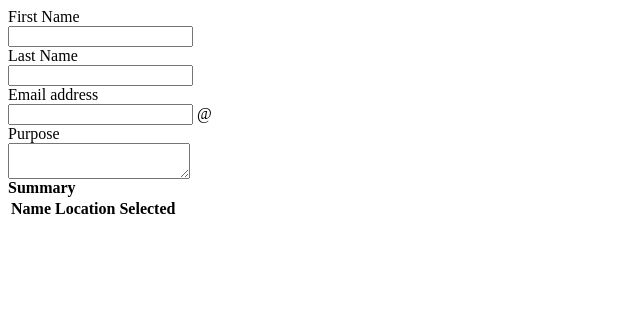
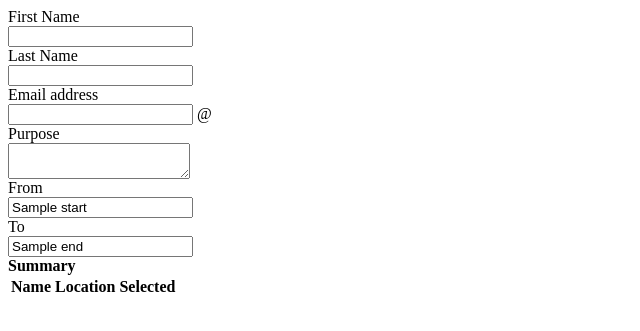
Before and after one commit to verleihtool/verleihtool, a Django app: template depot/templates/depot/checkout-form.html in a window 1280 px wide. Shown: the top 331 px of the page, without its empty margins (0-640 px from the left). Run offline with Django 3.2, Linux system fonts and the light colour scheme; the template is opened without the code that fills it: most values are stand-ins (such as "Sample title", 1, 10 or a date in 2020); lists and menus that the app fills with data are empty.

Commit message:
Date picking now appears outside of form, readonly in form

```diff
--- a/depot/availability.py
+++ b/depot/availability.py
@@ -47,6 +47,7 @@
 
     return intervals
 
+
 def get_maximum_availability(intervals):
     """
     Get the maximum quantity that is available in every interval
--- a/depot/templates/depot/checkout-form.html
+++ b/depot/templates/depot/checkout-form.html
@@ -39,6 +39,30 @@
         </span>
     </div>
 </div>
+<div class="row">
+    <div class="form-group col-md-6">
+        <label for="start_date">From</label>
+        <div class="input-group date">
+            <input type="text" class="form-control"
+                    id="start_date" name="start_date"
+                   value="{{ start }}" readonly required>
+            <span class="input-group-addon">
+                <span class="glyphicon glyphicon-calendar"></span>
+            </span>
+        </div>
+    </div>
+    <div class="form-group col-md-6">
+        <label for="end_date">To</label>
+        <div class="input-group date">
+            <input type="text" class="form-control"
+                    id="end_date" name="return_date"
+                   value="{{ end }}" readonly required>
+            <span class="input-group-addon">
+                <span class="glyphicon glyphicon-calendar"></span>
+            </span>
+        </div>
+    </div>
+</div>
 <div class="form-group">
     <strong>Summary</strong>
     <table class="table rental-summary">
--- a/depot/templates/depot/detail.html
+++ b/depot/templates/depot/detail.html
@@ -79,7 +79,7 @@
             <th>Selected</th>
         </tr>
 
-        {% for item, availability in item_list %}
+        {% for item, availability in item_availability_list %}
             <tr class="rental-item">
                 <td class="rental-item-name">{{ item.name }}</td>
                 <td class="rental-item-quantity">{{ item.quantity }}</td>
```
Also changed, not shown: depot/views.py (+27 -7 lines).
